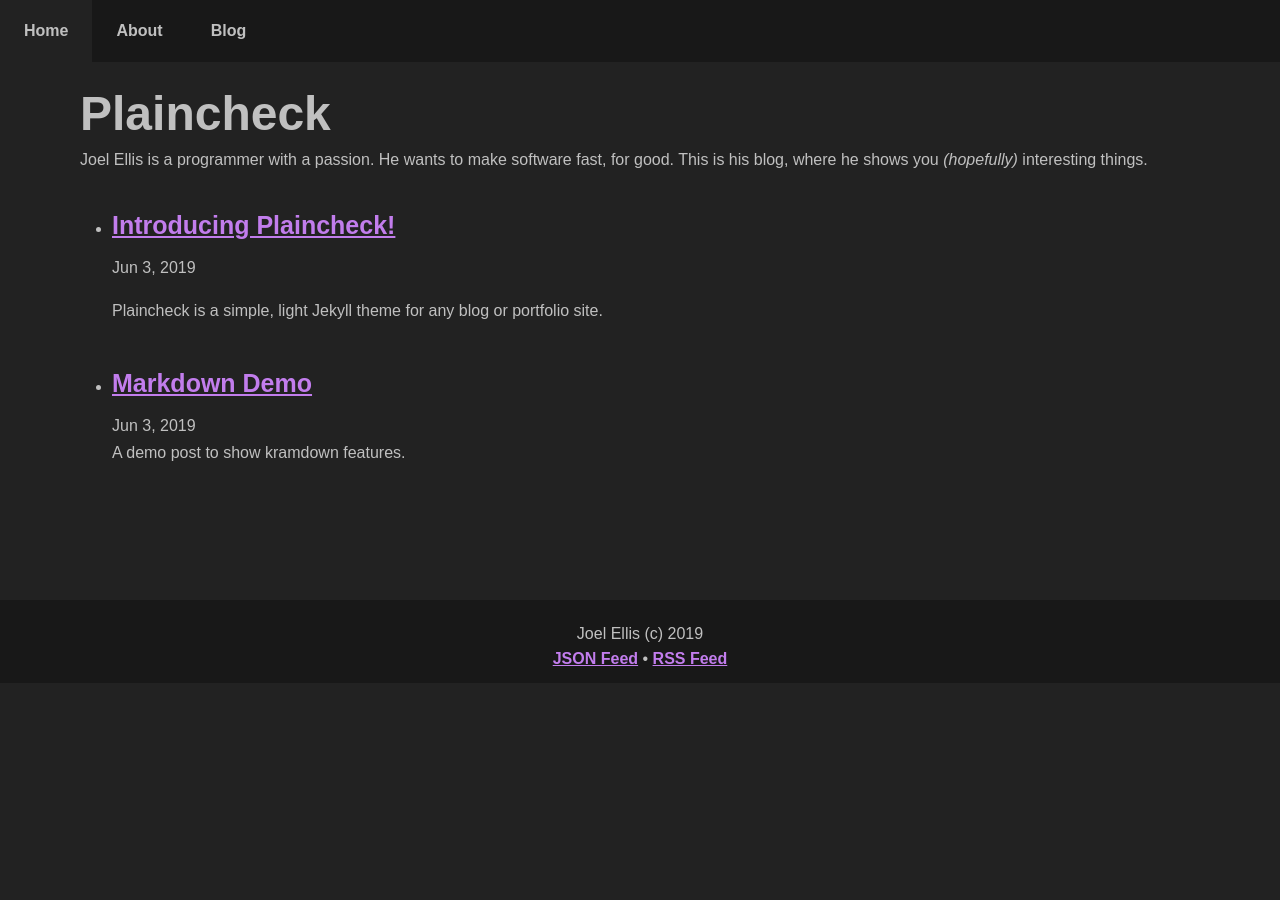
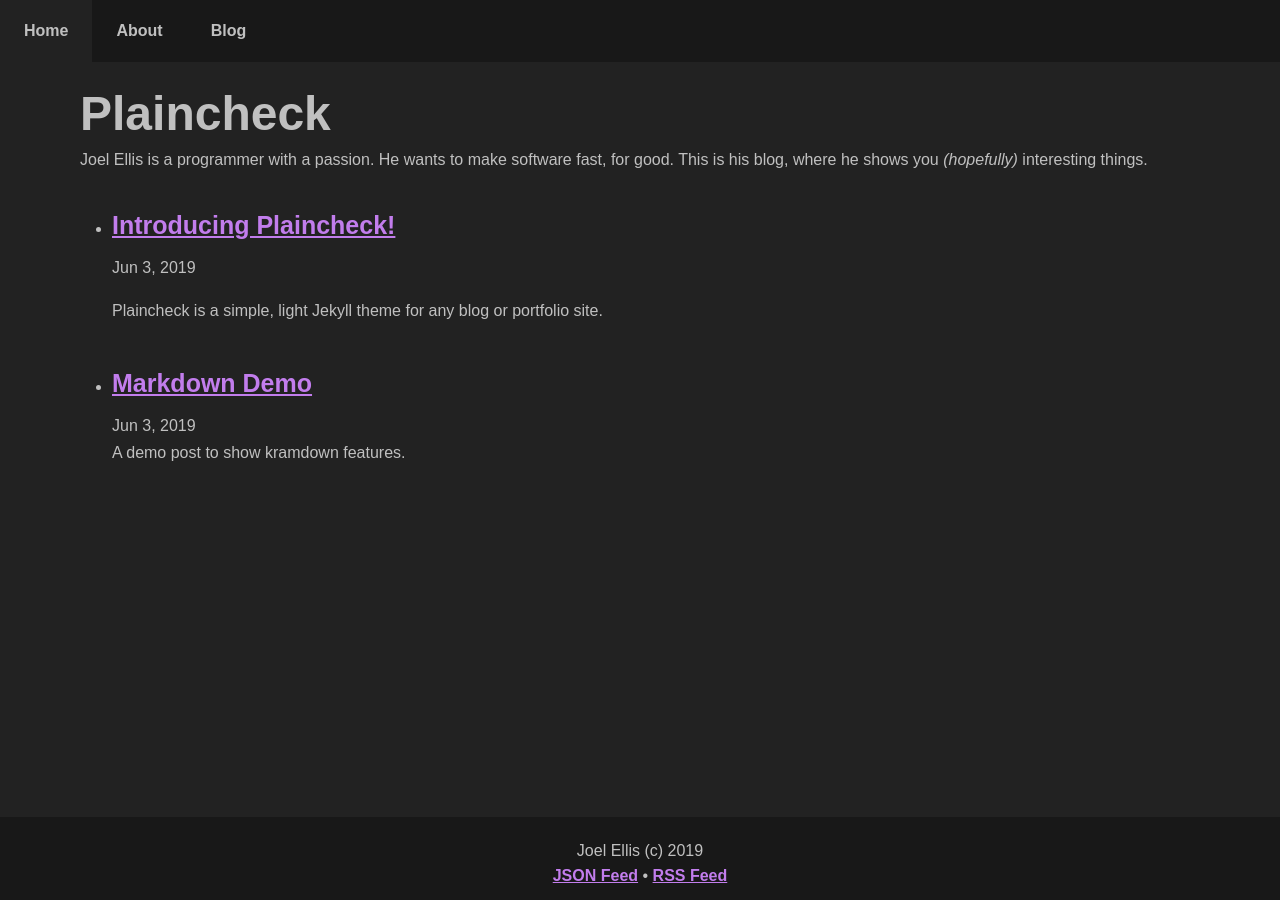
Before and after one commit to JadedBlueEyes/Plaincheck, a Jekyll site: the page built from index.md, in a window 1280 px wide. Built offline with Jekyll 4.4.1, drawn with Linux system fonts in a browser that asks for light colours.

Commit message:
force footer at bottom of page.

```diff
--- a/_sass/_layout.scss
+++ b/_sass/_layout.scss
@@ -7,6 +7,7 @@ body {
 
 body {
   >main {
+    min-height: calc(100vh - 99px);
     overflow-wrap: break-word;
     word-break: break-word;
     // margin-top: 2rem;
@@ -21,6 +22,7 @@ body {
     // }
     // width: 95%;
     text-align: initial;
+
     >article {
       max-width: 100%
     }
@@ -29,13 +31,13 @@ body {
 
 
 @media (max-width: 1000px) {
-  body > main {
+  body>main {
     padding: 5em 3.5em;
   }
 }
 
 @media (max-width: 700px) {
-  body > main {
+  body>main {
     padding: 5em 2em;
   }
 }
```
